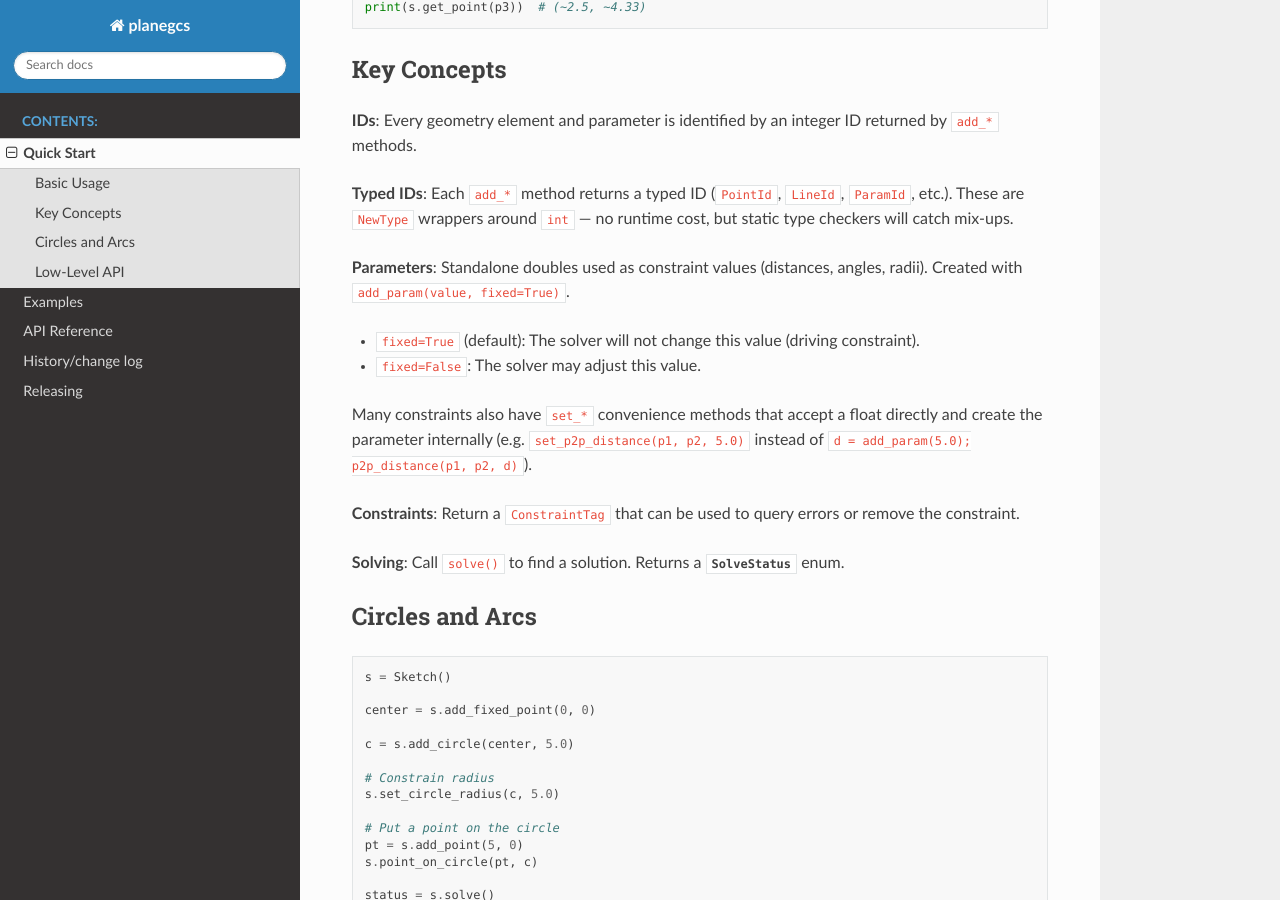
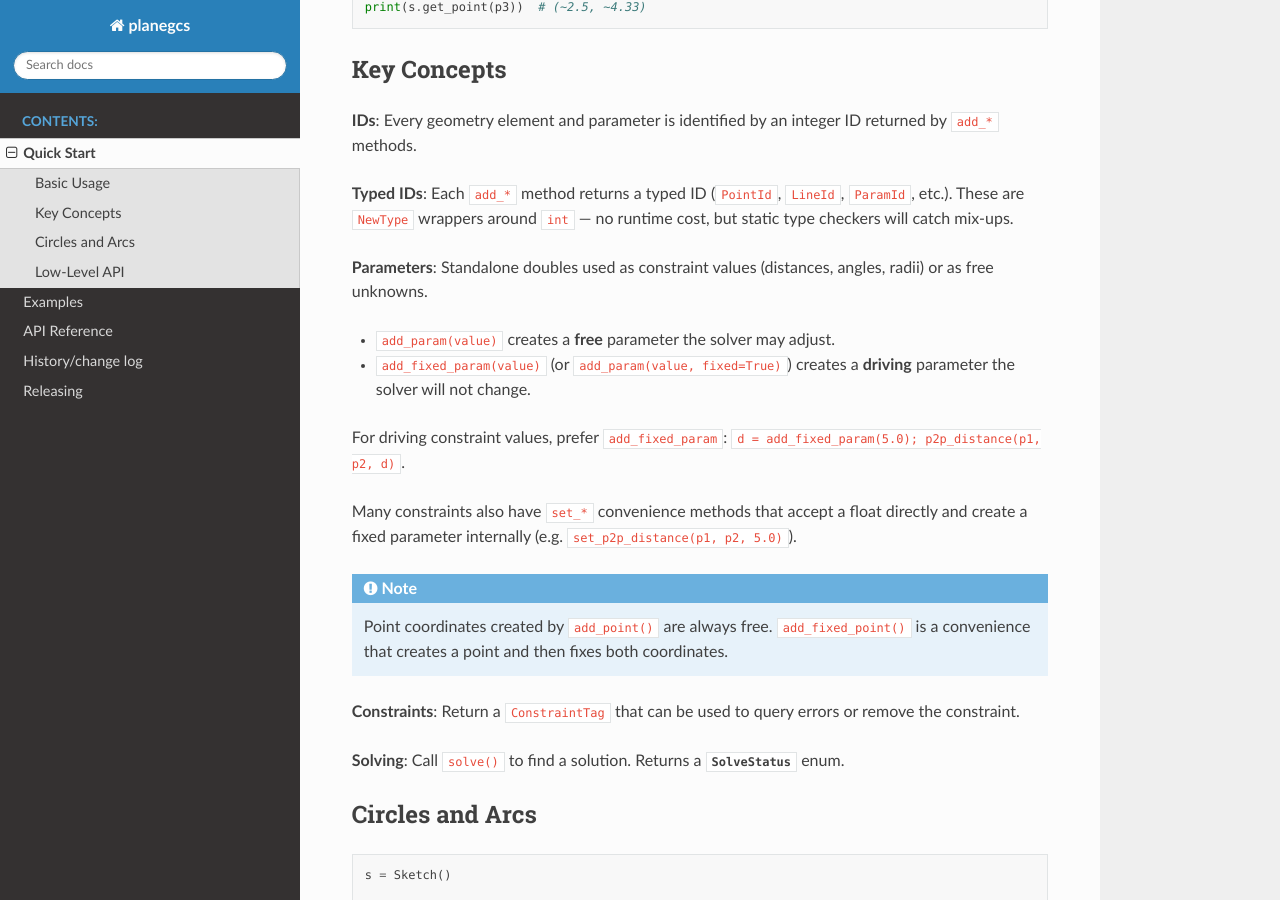
Before and after one commit to spookylukey/planegcs, a Sphinx documentation site: the page built from docs/quickstart.rst, in a window 1280 px wide and 900 px high, scrolled down 765 px. Built offline with Sphinx 7.4.7 and the Read the Docs theme 3.1.0, drawn with Linux system fonts in a browser that asks for light colours.

Commit message:
Change add_param() default to fixed=False for consistency
The Python Sketch.add_param() defaulted to fixed=True, while the C++
layer defaults to fixed=false. This was confusing because:

- add_fixed_param() existed as a redundant 'shortcut' for the default
- add_point() creates free params, so the asymmetry was misleading
- Users building arcs with add_param() got unexpected DOF counts

Now add_param() defaults to fixed=False (free unknown), matching the
C++ layer and add_point() semantics. The docstring directs users to
add_fixed_param() for driving constraint values.

Updated all tests and docs that relied on the old default.

Co-authored-by: Shelley <shelley@exe.dev>

```diff
--- a/docs/examples.rst
+++ b/docs/examples.rst
@@ -64,8 +64,8 @@ tangent to its two adjacent line segments.
     line_r = s.add_line(p_rs, p_re)   # right
     line_l = s.add_line(p_ls, p_le)   # left
 
-    # Radius parameter – fixed by default, shared by all three arcs
-    rad = s.add_param(r)
+    # Radius parameter – fixed so the solver treats it as a driving value
+    rad = s.add_fixed_param(r)
 
     # Three corner arcs
     arc_bl  = s.add_arc_from_start_end(p_le, p_bs, rad)   # bottom-left
--- a/docs/quickstart.rst
+++ b/docs/quickstart.rst
@@ -50,16 +50,24 @@ returned by ``add_*`` methods.
 ``int`` — no runtime cost, but static type checkers will catch mix-ups.
 
 **Parameters**: Standalone doubles used as constraint values (distances, angles,
-radii). Created with ``add_param(value, fixed=True)``.
+radii) or as free unknowns.
 
-- ``fixed=True`` (default): The solver will not change this value
-  (driving constraint).
-- ``fixed=False``: The solver may adjust this value.
+- ``add_param(value)`` creates a **free** parameter the solver may adjust.
+- ``add_fixed_param(value)`` (or ``add_param(value, fixed=True)``) creates a
+  **driving** parameter the solver will not change.
+
+For driving constraint values, prefer ``add_fixed_param``:
+``d = add_fixed_param(5.0); p2p_distance(p1, p2, d)``.
 
 Many constraints also have ``set_*`` convenience methods that accept a
-float directly and create the parameter internally (e.g.
-``set_p2p_distance(p1, p2, 5.0)`` instead of
-``d = add_param(5.0); p2p_distance(p1, p2, d)``).
+float directly and create a fixed parameter internally (e.g.
+``set_p2p_distance(p1, p2, 5.0)``).
+
+.. note::
+
+   Point coordinates created by ``add_point()`` are always free.
+   ``add_fixed_point()`` is a convenience that creates a point and
+   then fixes both coordinates.
 
 **Constraints**: Return a ``ConstraintTag`` that can be used to query errors
 or remove the constraint.
```
Also changed, not shown: 9 other files.
